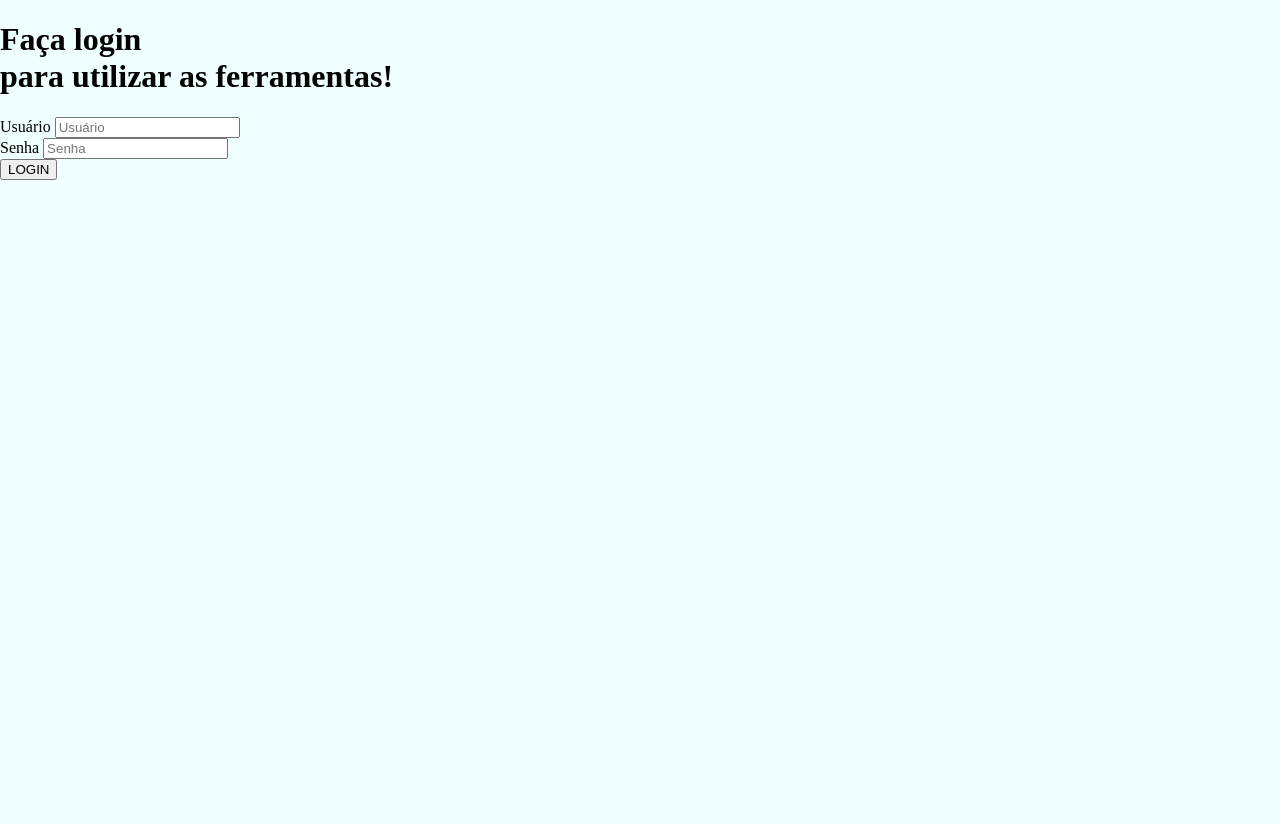
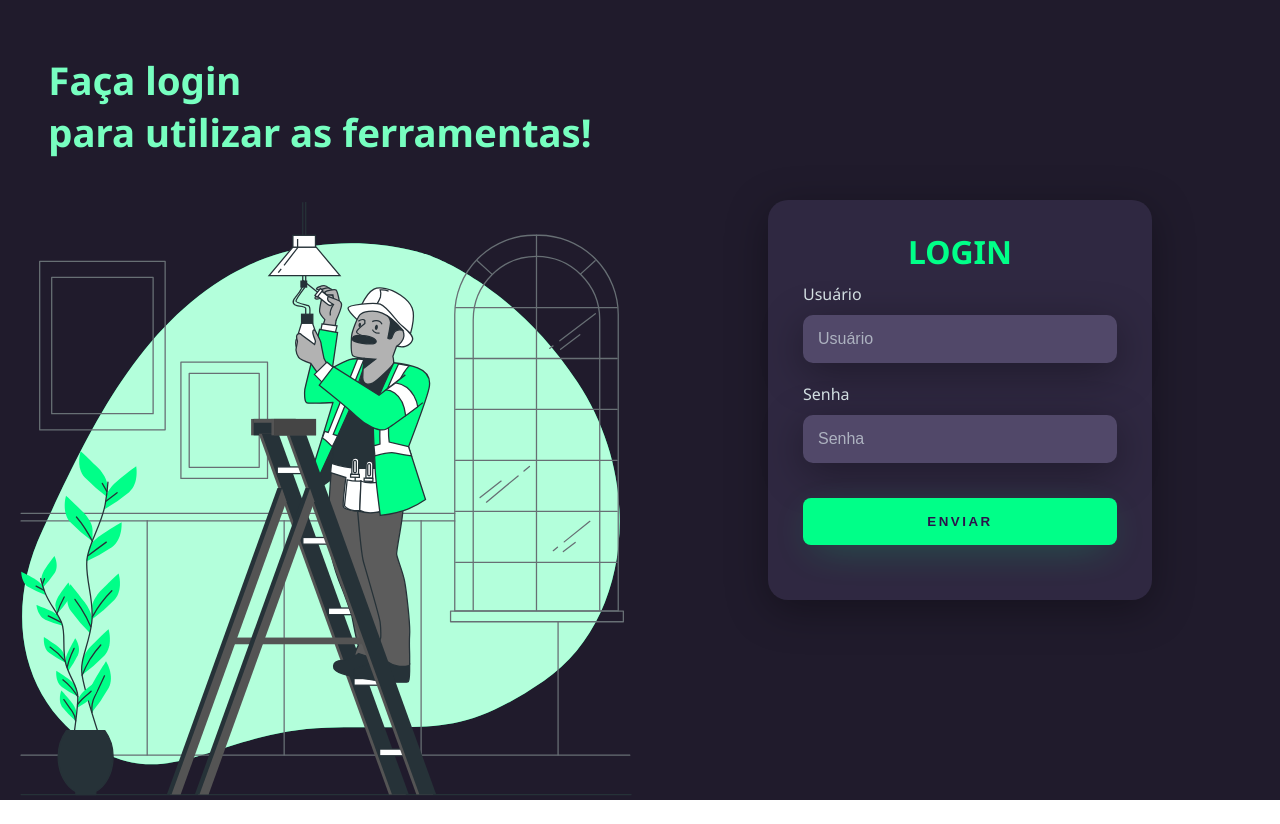
Before and after one commit to hudsonziin/serviceCalculator, a plain HTML site: page serviceCalculator/index.html in a window 1280 px wide. Before the commit the page ends 800 px from the top, so only its background shows below. Drawn offline with Linux system fonts and the light colour scheme.

Commit message:
atualizacao3

```diff
--- a/serviceCalculator/index.html
+++ b/serviceCalculator/index.html
@@ -10,19 +10,21 @@
 <body>
     <div class="main-login">
         <div class="left-login">
-            <h1>Faça login<br> para utilizar as ferramentas!</h1>
+            <h1><br>Faça login</br> para utilizar as ferramentas!</h1>
+            <img src="Electrician-bro.svg" class="left-login-image" alt="Animação Eletricista">
         </div>
         <div class="right-login">
             <div class="card-login">
-                <div class="textField">
+                <h1>LOGIN</h1>
+                <div class="textfield">
                     <label for="usuario">Usuário</label>
                     <input type="text" name="usuario" placeholder="Usuário">
                 </div>
-                <div class="textField">
+                <div class="textfield">
                     <label for="senha">Senha</label>
                     <input type="password" name="senha" placeholder="Senha">
                 </div>
-                <button class="btn-login">LOGIN</button>
+                <button class="btn-login">ENVIAR</button>
             </div>
         </div>
     </div>
--- a/serviceCalculator/style.css
+++ b/serviceCalculator/style.css
@@ -1,4 +1,114 @@
+@import url('https://fonts.googleapis.com/css2?family=Noto+Sans:wght@400;700&display=swap');
+
 body{
     margin: 0;
-    background-color: azure;
+    font-family: 'Noto Sans', sans-serif;
 }
+
+body *{
+    box-sizing: border-box;
+}
+
+.main-login{
+    width: 100vw;
+    height: 100vh;
+    background-color: #201b2c;
+    display: flex;
+    justify-content: center;
+    align-items: center;
+}
+
+.left-login{
+   width: 50vw;
+   height: 100vh;
+   display: flex;
+   justify-content: center;
+   align-items: center;
+   flex-direction: column;
+}
+
+.left-login > h1{
+    font-size: 3vw;
+    color: #77ffc0;
+}
+
+.left-login-image{
+    width: 35;
+}
+
+.right-login{
+    width: 50vw;
+    height: 100vh;
+    display: flex;
+    justify-content: center;
+    align-items: center;
+}
+
+.card-login{
+    width: 60%;
+    display: flex;
+    justify-content: center;
+    align-items: center;
+    flex-direction: column;
+    padding: 30px 35px;
+    background: #2f2841;
+    border-radius: 20px;
+    box-shadow: 0px 10px 40px #00000056;
+}
+
+.card-login > h1{
+    color: #00ff88;
+    font-weight: 900;
+    margin: 0;
+}
+
+.textfield{
+    width: 100%;
+    display: flex;
+    flex-direction: column;
+    align-items: flex-start;
+    justify-content: center;
+    margin: 10px 0px;
+}
+
+.textfield > input{
+    width: 100%;
+    border: none;
+    border-radius: 10px;
+    padding: 15px;
+    background: #514869;
+    color: #f0ffffde;
+    font-size: 12pt;
+    box-shadow: 0px 10px 40px #00000056;
+    outline: none;
+    box-sizing: border-box;
+}
+
+.textfield > label{
+    color: #f0ffffde;
+    margin-bottom: 10px;
+}
+
+.textfield > input::placeholder{
+    color: #f0ffff94;
+}
+
+.btn-login{
+    width: 100%;
+    padding: 16px 0px;
+    margin: 25px;
+    border: none;
+    border-radius: 8px;
+    outline: none;
+    text-transform: uppercase;
+    font-weight: 800;
+    letter-spacing: 2.5px;
+    color: #2b134b;
+    background-color: #00ff88;
+    cursor: pointer;
+    box-shadow: 0px 10px 40px -12px #00ff8052;
+}
+
+@media only screen and (max-width: 950px) {
+
+}
```
Also changed, not shown: serviceCalculator/Electrician-bro.svg (added).
